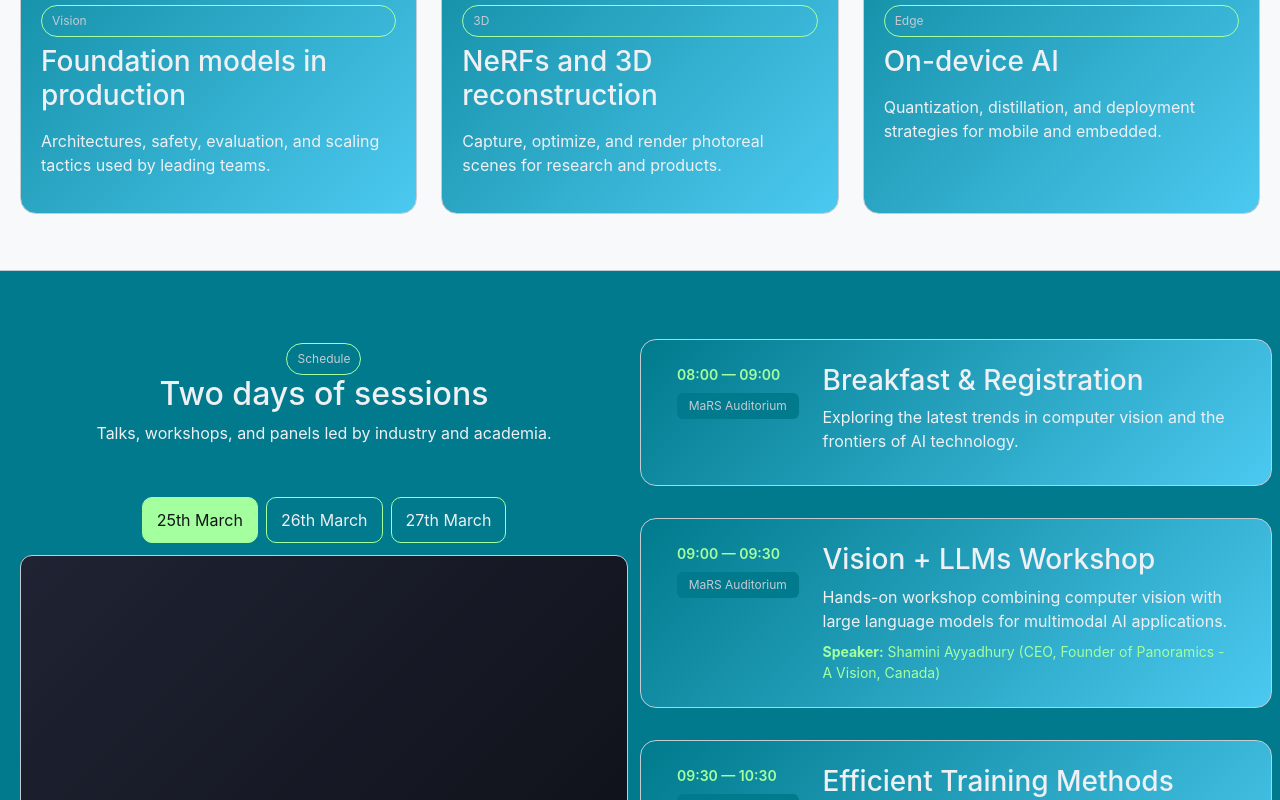
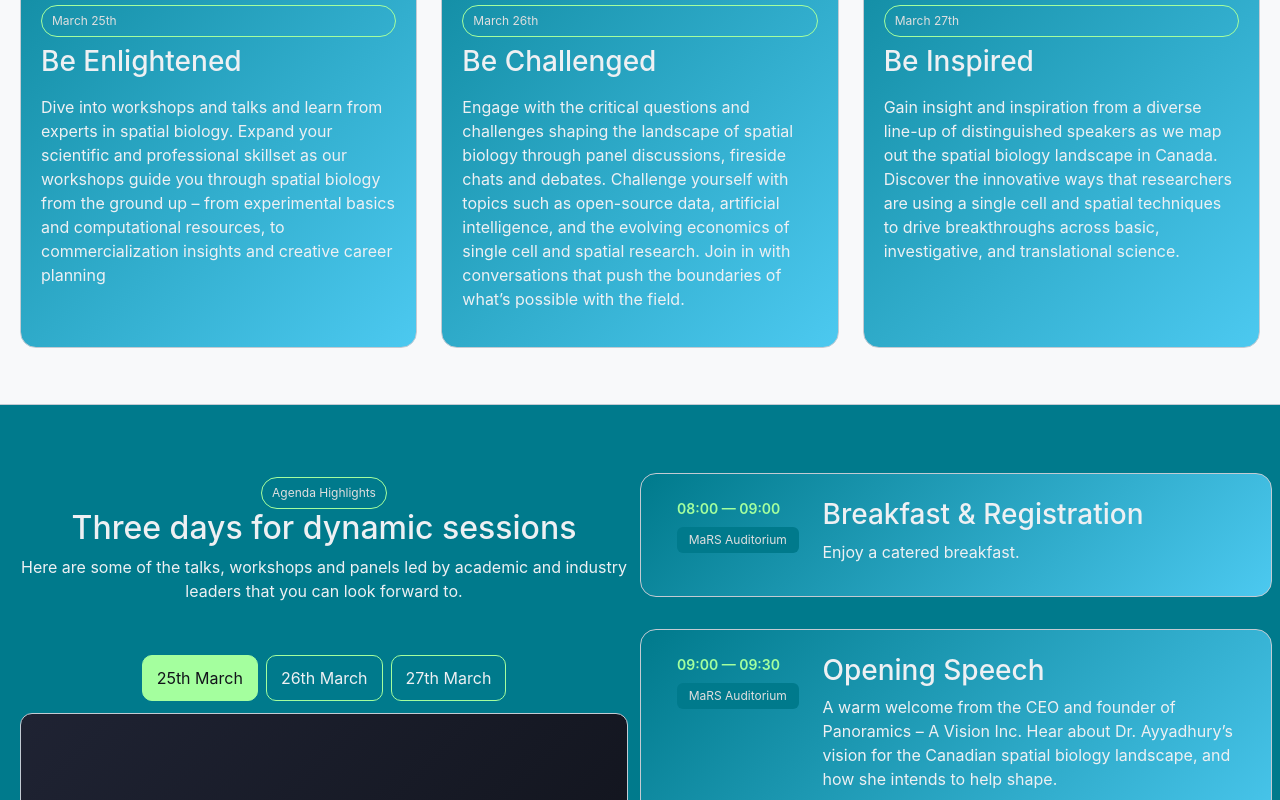
Before and after one commit to kasrarh/TNS2026, a Next.js app: page / in a window 1280 px wide. Shown: the part 1080-1880 px from the top of the page. Built offline with nearby package versions, Linux system fonts and the light colour scheme.

Commit message:
update info
Hero, Highlights, Schedule, and FAQ sections has been updated.

```diff
--- a/package.json
+++ b/package.json
@@ -3,7 +3,7 @@
   "version": "0.1.0",
   "private": true,
   "scripts": {
-    "dev": "next dev",
+    "dev": "next dev --turbopack",
     "build": "next build",
     "start": "next start",
     "lint": "next lint"
--- a/src/app/globals.css
+++ b/src/app/globals.css
@@ -2,7 +2,7 @@
 	--bg: var(--primary);
 	--panel: #12141a;
 	--muted: #3d4042;
-	--muted-light: #C3CBD3;
+	--muted-light: #dfdfdf;
 	--text: #12141a;
 	--text-light: #eef0f3;
 	--primary: #007A8C;
--- a/src/app/page.tsx
+++ b/src/app/page.tsx
@@ -3,9 +3,9 @@ import HeroSection from '@/components/HeroSection';
 import HighlightsSection from '@/components/HighlightsSection';
 import ScheduleSection from '@/components/ScheduleSection';
 import TeamSection from '@/components/TeamSection';
-import BenefitsSection from '@/components/BenefitsSection';
-import LogosSection from '@/components/LogosSection';
-import TestimonialsSection from '@/components/TestimonialsSection';
+// import BenefitsSection from '@/components/BenefitsSection';
+// import LogosSection from '@/components/LogosSection';
+// import TestimonialsSection from '@/components/TestimonialsSection';
 import FAQSection from '@/components/FAQSection';
 import ContactSection from '@/components/ContactSection';
 import NewsletterSection from '@/components/NewsletterSection';
--- a/src/components/FAQSection.tsx
+++ b/src/components/FAQSection.tsx
@@ -9,11 +9,11 @@ export default function FAQSection() {
 				<div className="accordion" data-accordion>
 					<details className="item" open>
 						<summary>Where is the conference hosted?</summary>
-						<p className="muted-light">Downtown conference center. Exact address shared upon registration.</p>
+						<p className="muted-light">MaRS Discovery District, 101 College St, Toronto, ON M5G 0A3.</p>
 					</details>
 					<details className="item">
 						<summary>Will sessions be recorded?</summary>
-						<p className="muted-light">Yes. All talks and workshops will be available to attendees after the event.</p>
+						<p className="muted-light">Our first summit will be fully in-person and there will be no session recordings.</p>
 					</details>
 					<details className="item">
 						<summary>Do you offer student pricing?</summary>
--- a/src/components/HeroSection.tsx
+++ b/src/components/HeroSection.tsx
@@ -3,10 +3,17 @@ export default function HeroSection() {
 		<section className="hero" id="about">
 			<div className="container hero-inner">
 				<div className="hero-content">
-					<h1>Panoramics — A — Vision Conference 2026</h1>
+					<h1>True North Spatial 2026
+						Hosted by Panoramics – A Vision Inc.
+					</h1>
 					<p>
-						Explore breakthroughs and practical applications across computer vision and AI. Join
-						researchers, engineers, and creators for two days of talks, workshops, and demos.
+						Discover the latest breakthroughs in single cell and spatial biology at True North Spatial 2026,
+						Canada’s first summit for spatial biology innovators. Connect with academic and industry leaders
+						for three days of groundbreaking research, thought-provoking discussions, and hands-on workshops designed
+						to spark new ideas and collaborations.
+					</p>
+					<p>
+						<span className="tx-light">Register now and explore the future of spatial biology!</span>
 					</p>
 					<div className="actions">
 						{/* <a className="btn btn-primary" href="#schedule">View Schedule</a> */}
--- a/src/components/HighlightsSection.tsx
+++ b/src/components/HighlightsSection.tsx
@@ -3,35 +3,35 @@ export default function HighlightsSection() {
 		<section className="cards-3 bg-light" id="highlights">
 			<div className="container">
 				<div className="section-title">
-					<span className="tag muted-dark">Browse Research Highlights</span>
-					<h2 className="tx-dark">What you'll learn</h2>
-					<p className="muted-dark">From cutting-edge models to real-world deployment, get practical insights you can apply.</p>
+					<span className="tag muted-dark">Our three chapters</span>
+					<h2 className="tx-dark">Inspire, Enlighten, Challenge</h2>
+					<p className="muted-dark">A space to learn, connect and reimagine the future of single cell and spatial biology</p>
 				</div>
 				<div className="card-grid">
 					<article className="card">
 						<div className="card-media" aria-hidden="true"></div>
 						<div className="card-body">
-							<span className="tag">Vision</span>
-							<h3>Foundation models in production</h3>
-							<p>Architectures, safety, evaluation, and scaling tactics used by leading teams.</p>
+							<span className="tag">March 25th</span>
+							<h3>Be Enlightened</h3>
+							<p>Dive into workshops and talks and learn from experts in spatial biology. Expand your scientific and professional skillset as our workshops guide you through spatial biology from the ground up – from experimental basics and computational resources, to commercialization insights and creative career planning</p>
 							{/* <a className="text-link" href="#">Read more</a> */}
 						</div>
 					</article>
 					<article className="card">
 						<div className="card-media" aria-hidden="true"></div>
 						<div className="card-body">
-							<span className="tag">3D</span>
-							<h3>NeRFs and 3D reconstruction</h3>
-							<p>Capture, optimize, and render photoreal scenes for research and products.</p>
+							<span className="tag">March 26th</span>
+							<h3>Be Challenged</h3>
+							<p>Engage with the critical questions and challenges shaping the landscape of spatial biology through panel discussions, fireside chats and debates. Challenge yourself with topics such as open-source data, artificial intelligence, and the evolving economics of single cell and spatial research. Join in with conversations that push the boundaries of what’s possible with the field.</p>
 							{/* <a className="text-link" href="#">Read more</a> */}
 						</div>
 					</article>
 					<article className="card">
 						<div className="card-media" aria-hidden="true"></div>
 						<div className="card-body">
-							<span className="tag">Edge</span>
-							<h3>On-device AI</h3>
-							<p>Quantization, distillation, and deployment strategies for mobile and embedded.</p>
+							<span className="tag">March 27th</span>
+							<h3>Be Inspired</h3>
+							<p>Gain insight and inspiration from a diverse line-up of distinguished speakers as we map out the spatial biology landscape in Canada. Discover the innovative ways that researchers are using a single cell and spatial techniques to drive breakthroughs across basic, investigative, and translational science.</p>
 							{/* <a className="text-link" href="#">Read more</a> */}
 						</div>
 					</article>
--- a/src/components/ScheduleSection.tsx
+++ b/src/components/ScheduleSection.tsx
@@ -10,42 +10,42 @@ export default function ScheduleSection() {
 			{
 				time: "08:00 — 09:00",
 				title: "Breakfast & Registration",
-				description: "Exploring the latest trends in computer vision and the frontiers of AI technology.",
+				description: "Enjoy a catered breakfast.",
 				speaker: null,
 				venue: "MaRS Auditorium"
 			},
 			{
 				time: "09:00 — 09:30",
-				title: "Vision + LLMs Workshop",
-				description: "Hands-on workshop combining computer vision with large language models for multimodal AI applications.",
+				title: "Opening Speech",
+				description: "A warm welcome from the CEO and founder of Panoramics – A Vision Inc. Hear about Dr. Ayyadhury’s vision for the Canadian spatial biology landscape, and how she intends to help shape.",
 				speaker: "Shamini Ayyadhury (CEO, Founder of Panoramics - A Vision, Canada)",
 				venue: "MaRS Auditorium"
 			},
 			{
 				time: "09:30 — 10:30",
-				title: "Efficient Training Methods",
-				description: "Learn cutting-edge techniques for training computer vision models more efficiently.",
+				title: "Inspire-Me Keynote",
+				description: "Hear about the evolution of the field from its very beginnings to its current state from Dr. Michael Doyle, the father of spatial biology.",
 				speaker: " Dr. Michael Doyle (Professor, New Mexico Tech, USA)",
 				venue: "MaRS Auditorium"
 			},
 			{
 				time: "10:30 — 11:00",
-				title: "Opening Keynote",
-				description: "Exploring the latest trends in computer vision and the frontiers of AI technology.",
+				title: null,
+				description: null,
 				speaker: "Dr. Freda Miller (Professor, University of British Columbia, Canada)",
 				venue: "MaRS Auditorium"
 			},
 			{
 				time: "11:15 — 11:45",
-				title: "Vision + LLMs Workshop",
-				description: "Hands-on workshop combining computer vision with large language models for multimodal AI applications.",
+				title: null,
+				description: null,
 				speaker: "Dr. Jeff Biernaskie (Professor, University of Calgary, Canada) ",
 				venue: "MaRS Auditorium"
 			},
 			{
 				time: "11:45 — 12:15",
-				title: "Efficient Training Methods",
-				description: "Learn cutting-edge techniques for training computer vision models more efficiently.",
+				title: null,
+				description: null,
 				speaker: "Dr. Hartland Jackson (Assistant Professor, Lunenfeld-Tanenbaum Research Institute, Canada)",
 				venue: "MaRS Auditorium"
 			},
@@ -59,58 +59,157 @@ export default function ScheduleSection() {
 			{
 				time: "13:00 — 14:30",
 				title: "Sponsor speaking sessions",
-				description: "Learn cutting-edge techniques for training computer vision models more efficiently.",
-				speaker: "Dr. Hartland Jackson (Assistant Professor, Lunenfeld-Tanenbaum Research Institute, Canada)",
+				description: "Discover the latest advances in single cell and spatial biology technologies from our sponsor highlights.",
+				speaker: null,
 				venue: "MaRS Auditorium"
 			},
 			{
 				time: "14:30 — 15:00",
 				title: "Break & Networking",
-				description: "Take a break and network with other attendees.",
+				description: "Connect and interact with fellow attendees.",
 				speaker: null,
 				venue: "MaRS Auditorium"
 			},
 			{
-				time: "11:45 — 12:15",
-				title: "Efficient Training Methods",
-				description: "Learn cutting-edge techniques for training computer vision models more efficiently.",
-				speaker: "Dr. Hartland Jackson (Assistant Professor, Lunenfeld-Tanenbaum Research Institute, Canada)",
+				time: "15:00 — 16:00",
+				title: "Investigative science",
+				description: "Hear from a range of incredible investigative researchers who are developing and utilizing spatial biology techniques to uncover exciting new insights in basic scientific research.",
+				speaker: "Dr. Robert Beattie (University of Manitoba Canada), and more!",
 				venue: "MaRS Auditorium"
+			},
+			{
+				time: "15:00 - 16:00",
+				title: "Translational science",
+				description: "Learn how scientists from across the country have been employing single cell and spatial biology methods to make discoveries that hold promise in the clinic.",
+				speaker: "Speakers to be announced soon!",
+				venue: "Jewel Box"
 			},
 		],
 		day2: [
 			{
-				time: "10:00 — 12:00",
-				title: "Research Showcase",
-				description: "Lightning talks and live demos from leading research labs and innovative startups.",
+				time: "08:00 — 09:00",
+				title: "Breakfast & Registration",
+				description: "Enjoy a catered breakfast.",
 				speaker: null,
-				venue: "Exhibition Hall"
+				venue: "MaRS Auditorium"
 			},
 			{
-				time: "14:00 — 15:30",
-				title: "Industry Panel",
-				description: "Discussion on the future of computer vision in industry applications.",
-				speaker: "Panel of Industry Leaders",
-				venue: "Main Auditorium"
-			}
+				time: "09:00 — 10:00",
+				title: "Enlighten Me - Introduction",
+				description: "Join the Creative Director at Panoramics - A Vision, Dr. Ashleigh Willis, as she walks through the importance of emerging leaders in the Canadian spatial biology space and highlights how Panoramics - A Vision Inc is trying to support them.",
+				speaker: null,
+				venue: "MaRS Auditorium"
+			},
+			{
+				time: "10:00 — 11:15",
+				title: "Enlighten Me - Perspective (Virtual)",
+				description: "Gain valuable insight from world-renowned scientist, Prof. Garry Nolan from the University of Stanford. Prof. Nolan will share his unique perspective and experience in taking ideas from initial concept to innovative inventions that can be commercialized for the benefit of the scientific community.",
+				speaker: " Prof. Garry Nolan from the University of Stanford. (USA)",
+				venue: "MaRS Auditorium"
+			},
+			{
+				time: "11:15 — 12:00",
+				title: "Innovation in Canada",
+				description: "Discover home-grown innovation in single cell and spatial biology.",
+				speaker: "Dr. Maryam Faiz (University of Calgary, Canada)",
+				venue: "MaRS Auditorium"
+			},
+			{
+				time: "12:00 — 13:00",
+				title: "Student lunch",
+				description: "We invite students to join us at our roundtable networking. Pick the brains of leaders from academia and industry while enjoying lunch",
+				speaker: null,
+				venue: "Jewel Box"
+			},
+			{
+				time: "13:00 — 14:00",
+				title: "Sponsor speaking sessions",
+				description: "Discover the latest advances in single cell and spatial biology technologies from our sponsor highlights.",
+				speaker: null,
+				venue: null
+			},
+			{
+				time: "14:00 — 15:00",
+				title: "Student showcase",
+				description: "Celebrate the work of our incredible Canadian students as they present their single cell and spatial research in a rapid-fire format.",
+				speaker: null,
+				venue: null
+			},
+			{
+				time: "15:00 — 16:15",
+				title: "Professional skills development: Design thinking in science",
+				description: "Our interactive workshop will guide you through the principles of “design thinking” and apply these concepts to scientific careers of all stages.",
+				speaker: null,
+				venue: "MaRS Auditorium"
+			},
+			{
+				time: "16:15 — 17:00",
+				title: "Back to basics: spatial biology",
+				description: "This workshop, geared toward biologists, will provide foundational knowledge in single cell and spatial biology methods. From technology selection, experimental design and basic data analysis, participants will leave with a strong knowledge of foundational principles that can be applied in their work.",
+				speaker: null,
+				venue: "MaRS Auditorium"
+			},
+			{
+				time: "16:15 — 17:00",
+				title: "The good, the bad and the ugly: Compute resource management",
+				description: "Understand the computational resources required for single cell and spatial biology datasets. Learn about the useful resources available, along with some of the pitfalls.",
+				speaker: null,
+				venue: "Jewel Box"
+			},
+			{
+				time: "18:30",
+				title: "Summit dinner",
+				description: "Join us for a networking dinner to discuss the day's events and connect with fellow attendees.",
+				speaker: null,
+				venue: null
+			},
 		],
 		day3: [
 			{
-				time: "09:30 — 11:00",
-				title: "Advanced CV Techniques",
-				description: "Deep dive into advanced computer vision techniques and their practical applications.",
-				speaker: "Dr. Emma Watson",
-				venue: "Conference Room 1"
+				time: "08:00 — 09:00",
+				title: "Breakfast & Registration",
+				description: "Enjoy a catered breakfast.",
+				speaker: null,
+				venue: "MaRS Auditorium"
 			},
 			{
-				time: "11:30 — 13:00",
-				title: "Closing Ceremony",
-				description: "Wrap-up session with key takeaways and future directions in computer vision.",
-				speaker: "Conference Organizers",
-				venue: "Main Auditorium"
-			}
+				time: "09:00 — 10:00",
+				title: "Challenge me - Opinion",
+				description: null,
+				speaker: "Dr. Morag Park (McGill University, Canada)",
+				venue: "MaRS Auditorium"
+			},
+			{
+				time: "11:00 — 12:00",
+				title: "Spatial Frontiers: The road ahead for spatial biology",
+				description: "Engage in a moderated panel discussion which will focus on the future of single cell and spatial biology. ",
+				speaker: "Dr Shaminin Ayyadhury (CEO, Panoramics - A Vision Inc), Dr. Gary Bader (University of Toronto, Canada), Dr. Michael Doyle (New Mexico Tech, USA)",
+				venue: "MaRS Auditorium"
+			},
+			{
+				time: "12:00 — 12:15",
+				title: "Challenge Me - Perspective",
+				description: null,
+				speaker: "Dr. Bo Wang (Chief Artificial Intelligence Officer, UHN, Canada)",
+				venue: "MaRS Auditorium"
+			},
+			{
+				time: "12:15 — 13:00",
+				title: "Pioneers in Artificial Intelligence",
+				description: "Hear from the pioneering scientists working at the frontier of artificial intelligence and it’s uses in the single cell and spatial field.",
+				speaker: null,
+				venue: "MaRS Auditorium"
+			},
+			{
+				time: "16:00 — 17:00",
+				title: "The Economics of Single Cell and Spatial Biology",
+				description: "In this fireside discussion, a diverse range of stakeholders will discuss the current economic state of single cell and spatial biology research in Canada. This discussion will search for ideas on how we might improve feasibility and access for more researchers across the country.",
+				speaker: null,
+				venue: "MaRS Auditorium"
+			},
 		]
 	};
+
 
 	return (
 		<section className="schedule" id="schedule">
@@ -122,9 +221,9 @@ export default function ScheduleSection() {
 
 							<div className="schedule-header">
 								<div className="section-title">
-									<span className="tag">Schedule</span>
-									<h2>Two days of sessions</h2>
-									<p>Talks, workshops, and panels led by industry and academia.</p>
+									<span className="tag">Agenda Highlights</span>
+									<h2>Three days for dynamic sessions</h2>
+									<p>Here are some of the talks, workshops and panels led by academic and industry leaders that you can look forward to.</p>
 								</div>
 								<div className="tab-list" role="tablist">
 									<button
@@ -163,11 +262,17 @@ export default function ScheduleSection() {
 										<div key={index} className="session-card row">
 											<div className="session-aside col-xs-4 col-md-3">
 												<div className="session-time">{session.time}</div>
+												{session.venue && (
 													<div className="session-venue">{session.venue}</div>
+												)}
 											</div>
 											<div className="session-content col-xs-8 col-md-9">
+												{session.title && (
 													<h3>{session.title}</h3>
+												)}
+												{session.description && (
 													<p className="session-description">{session.description}</p>
+												)}
 												{session.speaker && (
 													<div className="session-speaker">
 														<strong>Speaker:</strong> {session.speaker}
@@ -183,11 +288,17 @@ export default function ScheduleSection() {
 										<div key={index} className="session-card row">
 											<div className="session-aside col-xs-4 col-md-3">
 												<div className="session-time">{session.time}</div>
+												{session.venue && (
 													<div className="session-venue">{session.venue}</div>
+												)}
 											</div>
 											<div className="session-content col-xs-8 col-md-9">
+												{session.title && (
 													<h3>{session.title}</h3>
+												)}
+												{session.description && (
 													<p className="session-description">{session.description}</p>
+												)}
 												{session.speaker && (
 													<div className="session-speaker">
 														<strong>Speaker:</strong> {session.speaker}
@@ -203,11 +314,17 @@ export default function ScheduleSection() {
 										<div key={index} className="session-card row">
 											<div className="session-aside col-xs-4 col-md-3">
 												<div className="session-time">{session.time}</div>
+												{session.venue && (
 													<div className="session-venue">{session.venue}</div>
+												)}
 											</div>
 											<div className="session-content col-xs-8 col-md-9">
+												{session.title && (
 													<h3>{session.title}</h3>
+												)}
+												{session.description && (
 													<p className="session-description">{session.description}</p>
+												)}
 												{session.speaker && (
 													<div className="session-speaker">
 														<strong>Speaker:</strong> {session.speaker}
```
Also changed, not shown: src/app/api/schedule/route.tsx (added, +33 -0 lines). Lines whose indentation alone changed are shown as unchanged.
